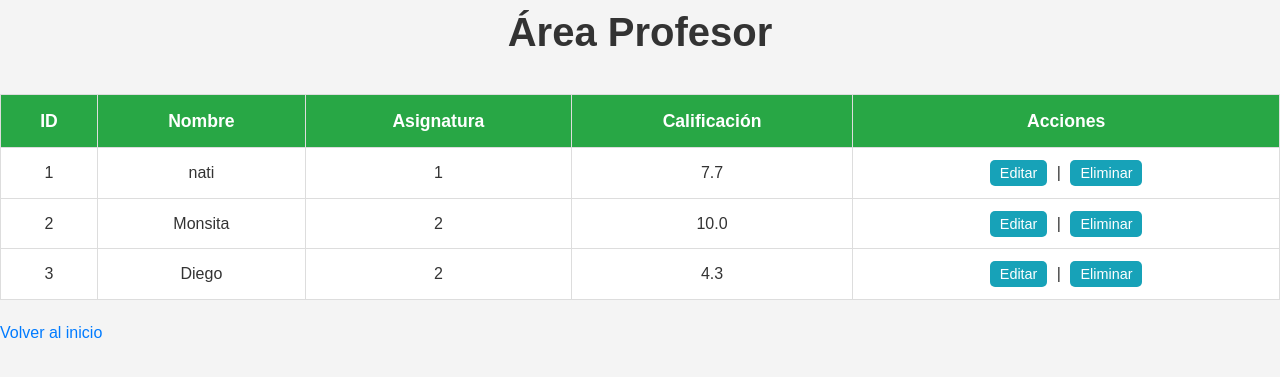
After one commit to Natihermida/academia_alumnos, a Flask app: page /area_profesor in a window 1280 px wide. The commit adds this page. Shown: the top 377 px of the page. Run offline with Flask 3, Linux system fonts and the light colour scheme; data comes from the database, SQL or seed files in the repository; both versions use the stored data as it was after the commit.

Commit message:
area_profesor_ok

```diff
--- a/app.py
+++ b/app.py
@@ -59,7 +59,7 @@ def registrar_alumno():
         return redirect(url_for('index'))
     return render_template('registrar_alumno.html')
 
-# Ruta para mostrar las asignaturas (opcional, si deseas agregar más funcionalidades)
+# Ruta para mostrar las asignaturas (opcional)
 @app.route('/asignaturas')
 def asignaturas():
     conn = sqlite3.connect('academia.db')
@@ -69,5 +69,47 @@ def asignaturas():
     conn.close()
     return render_template('asignaturas.html', asignaturas=asignaturas)
 
+# Ruta para el área profesor
+@app.route('/area_profesor')
+def area_profesor():
+    conn = sqlite3.connect('academia.db')
+    c = conn.cursor()
+    c.execute('SELECT * FROM alumnos')
+    alumnos = c.fetchall()
+    conn.close()
+    return render_template('area_profesor.html', alumnos=alumnos)
+
+# Ruta para editar la calificación de un alumno
+@app.route('/editar_alumno/<int:id>', methods=['GET', 'POST'])
+def editar_alumno(id):
+    conn = sqlite3.connect('academia.db')
+    c = conn.cursor()
+
+    if request.method == 'POST':
+        nombre = request.form['nombre']
+        asignatura_id = request.form['asignatura_id']
+        calificacion = request.form['calificacion']
+
+        c.execute('UPDATE alumnos SET nombre = ?, asignatura_id = ?, calificacion = ? WHERE id = ?',
+                  (nombre, asignatura_id, calificacion, id))
+        conn.commit()
+        conn.close()
+        return redirect(url_for('area_profesor'))
+
+    c.execute('SELECT * FROM alumnos WHERE id = ?', (id,))
+    alumno = c.fetchone()
+    conn.close()
+    return render_template('editar_alumno.html', alumno=alumno)
+
+# Ruta para eliminar un alumno
+@app.route('/eliminar_alumno/<int:id>')
+def eliminar_alumno(id):
+    conn = sqlite3.connect('academia.db')
+    c = conn.cursor()
+    c.execute('DELETE FROM alumnos WHERE id = ?', (id,))
+    conn.commit()
+    conn.close()
+    return redirect(url_for('area_profesor'))
+
 if __name__ == '__main__':
     app.run(debug=True)
--- /dev/null
+++ b/static/css/area_profesor.css
@@ -0,0 +1,131 @@
+/* Estilos generales */
+* {
+    margin: 0;
+    padding: 0;
+    box-sizing: border-box;
+}
+
+body {
+    font-family: Arial, sans-serif;
+    background-color: #f4f4f4;
+    color: #333;
+    line-height: 1.6;
+}
+
+.container {
+    width: 100%;
+    max-width: 1200px;
+    margin: 0 auto;
+    padding: 20px;
+}
+
+header h1 {
+    text-align: center;
+    font-size: 2.5em;
+    color: #333;
+    margin-bottom: 30px;
+}
+
+/* Estilos para el título principal */
+h1 {
+    text-align: center;
+    font-size: 2.5em;
+    color: #333;
+    margin-bottom: 30px;
+}
+
+/* Estilos de la tabla */
+table {
+    width: 100%;
+    border-collapse: collapse;
+    margin: 20px 0;
+}
+
+th, td {
+    padding: 12px;
+    text-align: center;
+    border: 1px solid #ddd;
+}
+
+th {
+    background-color: #28a745;
+    color: white;
+    font-size: 1.1em;
+}
+
+td {
+    background-color: white;
+}
+
+tr:hover {
+    background-color: #f1f1f1;
+}
+
+a {
+    color: #007bff;
+    text-decoration: none;
+}
+
+a:hover {
+    text-decoration: underline;
+}
+
+/* Estilos para las acciones */
+td a {
+    margin: 0 5px;
+    padding: 5px 10px;
+    border-radius: 5px;
+    background-color: #17a2b8;
+    color: white;
+    font-size: 0.9em;
+}
+
+td a:hover {
+    background-color: #0056b3;
+}
+
+/* Estilos para el botón de volver */
+a.btn-back {
+    display: inline-block;
+    margin-top: 20px;
+    padding: 10px 20px;
+    font-size: 1.1em;
+    border-radius: 5px;
+    color: white;
+    background-color: #28a745;
+    text-decoration: none;
+    text-align: center;
+    width: 200px;
+    margin: 20px auto;
+}
+
+a.btn-back:hover {
+    background-color: #218838;
+}
+
+/* Media queries para pantallas pequeñas */
+@media (max-width: 768px) {
+    table {
+        font-size: 0.9em;
+    }
+
+    th, td {
+        padding: 10px;
+    }
+}
+
+@media (max-width: 480px) {
+    h1 {
+        font-size: 2em;
+    }
+
+    td a {
+        font-size: 0.8em;
+        padding: 5px 8px;
+    }
+
+    a.btn-back {
+        font-size: 1em;
+        padding: 8px 15px;
+    }
+}
--- /dev/null
+++ b/templates/area_profesor.html
@@ -0,0 +1,38 @@
+<!DOCTYPE html>
+<html lang="es">
+<head>
+    <meta charset="UTF-8">
+    <meta name="viewport" content="width=device-width, initial-scale=1.0">
+    <title>Área Profesor</title>
+    <link href="static/css/area_profesor.css" rel="stylesheet">
+</head>
+<body>
+    <h1>Área Profesor</h1>
+    <table border="1">
+        <thead>
+            <tr>
+                <th>ID</th>
+                <th>Nombre</th>
+                <th>Asignatura</th>
+                <th>Calificación</th>
+                <th>Acciones</th>
+            </tr>
+        </thead>
+        <tbody>
+            {% for alumno in alumnos %}
+            <tr>
+                <td>{{ alumno[0] }}</td>
+                <td>{{ alumno[1] }}</td>
+                <td>{{ alumno[2] }}</td>
+                <td>{{ alumno[3] }}</td>
+                <td>
+                    <a href="{{ url_for('editar_alumno', id=alumno[0]) }}">Editar</a> |
+                    <a href="{{ url_for('eliminar_alumno', id=alumno[0]) }}" onclick="return confirm('¿Estás seguro de eliminar este alumno?')">Eliminar</a>
+                </td>
+            </tr>
+            {% endfor %}
+        </tbody>
+    </table>
+    <a href="{{ url_for('index') }}">Volver al inicio</a>
+</body>
+</html>
--- a/templates/index.html
+++ b/templates/index.html
@@ -10,7 +10,7 @@
 <body>
     <div class="container">
         <header>
-            <h1>Bienvenido a la Academia</h1>
+            <h1>Academia Altamar</h1>
         </header>
 
         <div class="row">
@@ -22,6 +22,7 @@
                     <div class="card-body">
                         <a href="/registrar_alumno" class="btn btn-success">Registrar Alumno</a>
                         <a href="/asignaturas" class="btn btn-info">Ver Asignaturas</a>
+                        <a href="/area_profesor" class="btn btn-info">Área Profesor</a>
                     </div>
                 </div>
             </div>
```
Also changed, not shown: static/css/editar_alumno.css (added, +130 -0 lines), templates/editar_alumno.html (added, +27 -0 lines), academia.db.
